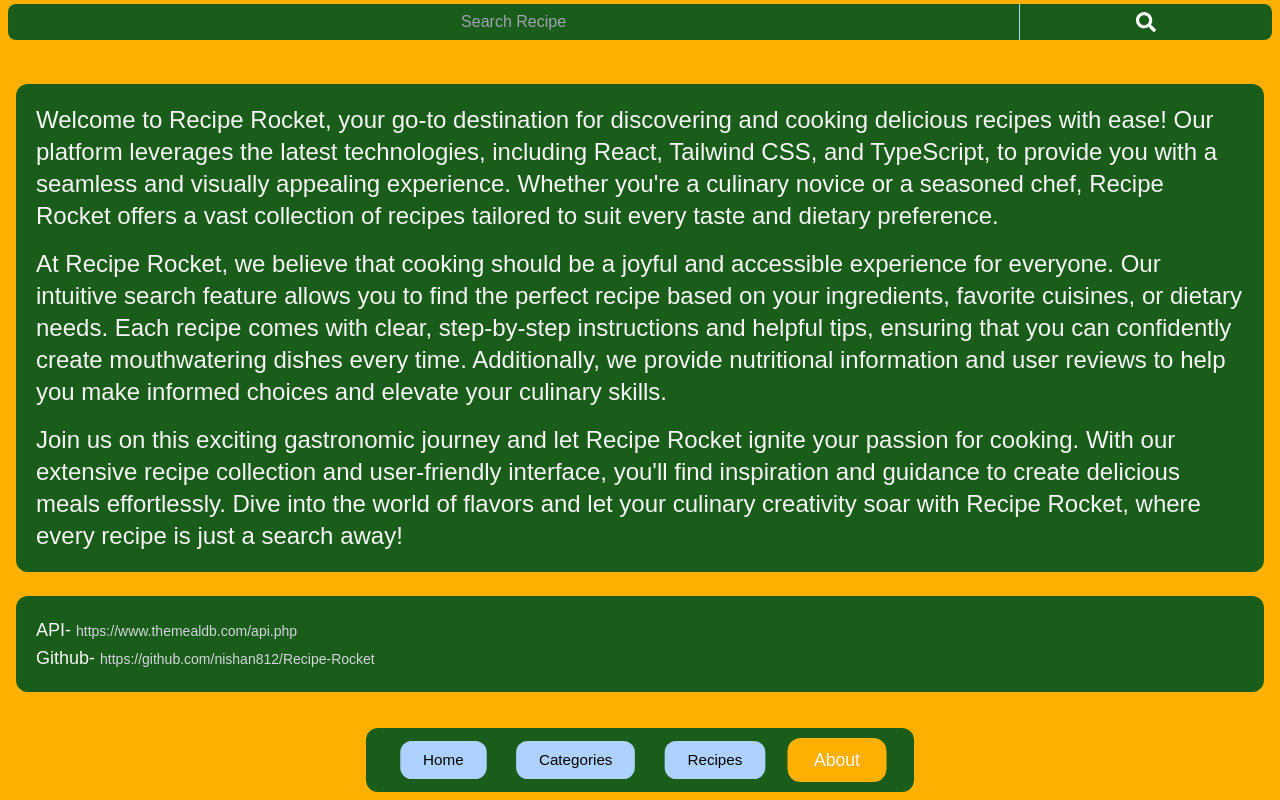
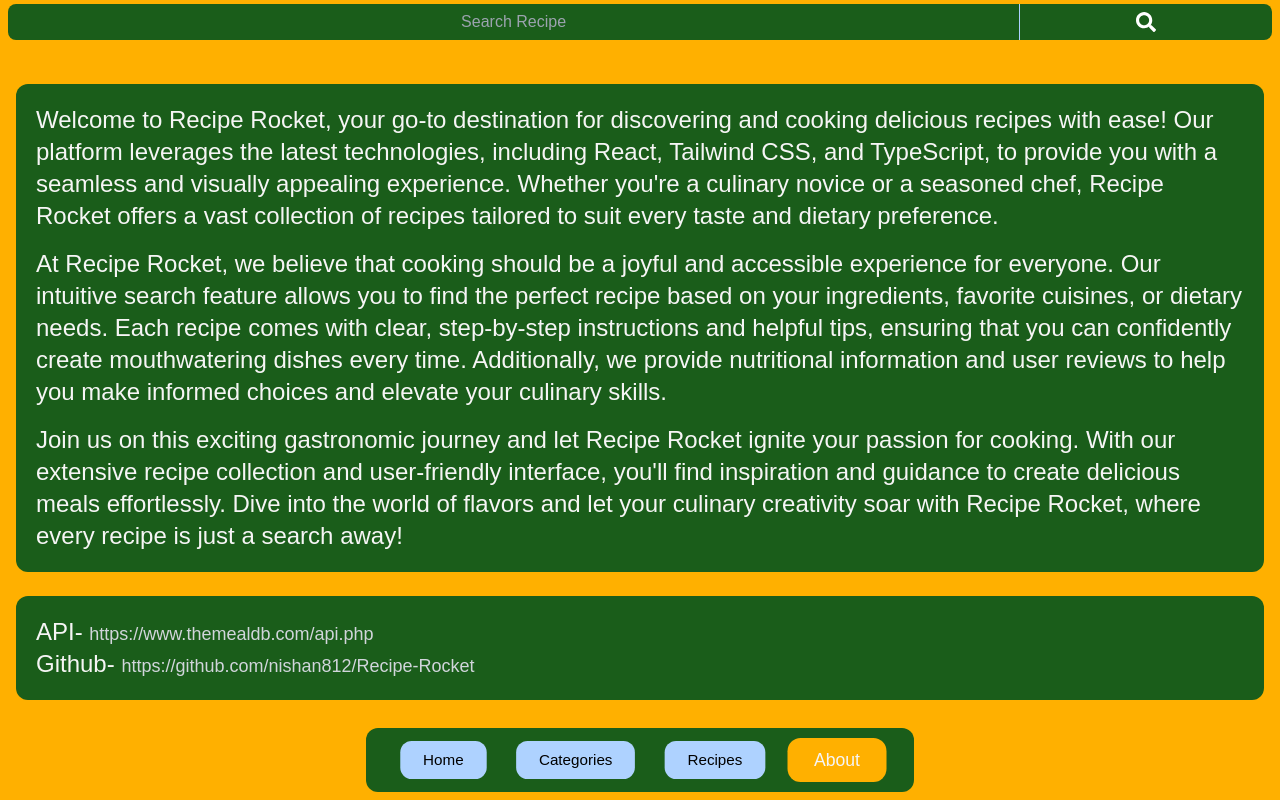
Before and after one commit to niii-san/Recipe-Rocket, a React (Vite) app: page /about in a window 1280 px wide. Built offline with nearby package versions, Linux system fonts and the light colour scheme; a web font is replaced by a local one.

Commit message:
feat: about page 2/2 responsive

```diff
--- a/src/Pages/Pages/About.tsx
+++ b/src/Pages/Pages/About.tsx
@@ -35,12 +35,12 @@
       </div>
       <div
         id="api-github"
-        className="bg-Second mt-6 rounded-xl p-5 text-lg text-Text mb-20"
+        className="bg-Second mt-6 rounded-xl p-5 text-lg text-Text mb-20 tablet:text-2xl "
       >
         <div>
           <span>API- </span>
           <span
-            className="text-sm text-gray-300"
+            className="text-sm text-gray-300 tablet:text-lg hover:underline cursor-pointer hover:text-blue-400 "
             onClick={() => window.open("https://www.themealdb.com/api.php")}
           >
             https://www.themealdb.com/api.php
@@ -49,7 +49,7 @@
         <div>
           <span>Github- </span>
           <span
-            className="text-sm text-gray-300"
+            className="text-sm text-gray-300 tablet:text-lg hover:underline cursor-pointer hover:text-blue-400 "
             onClick={() =>
               window.open("https://github.com/nishan812/Recipe-Rocket")
             }
```
